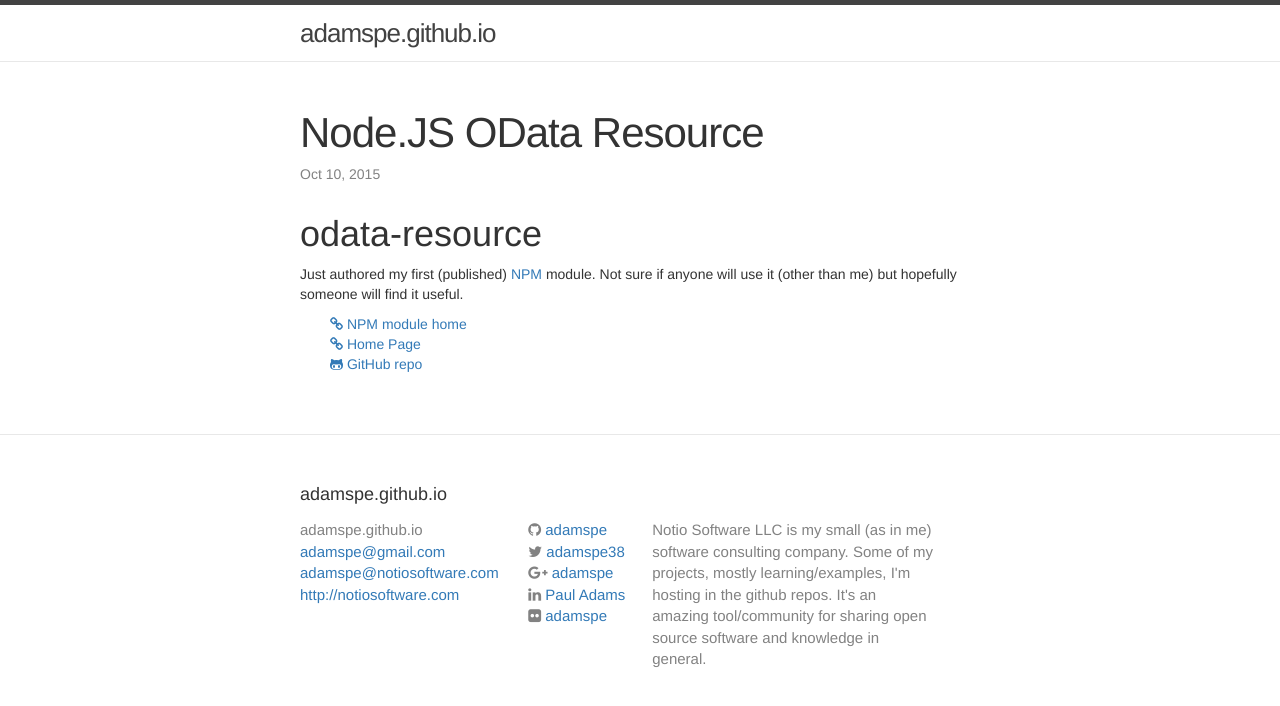
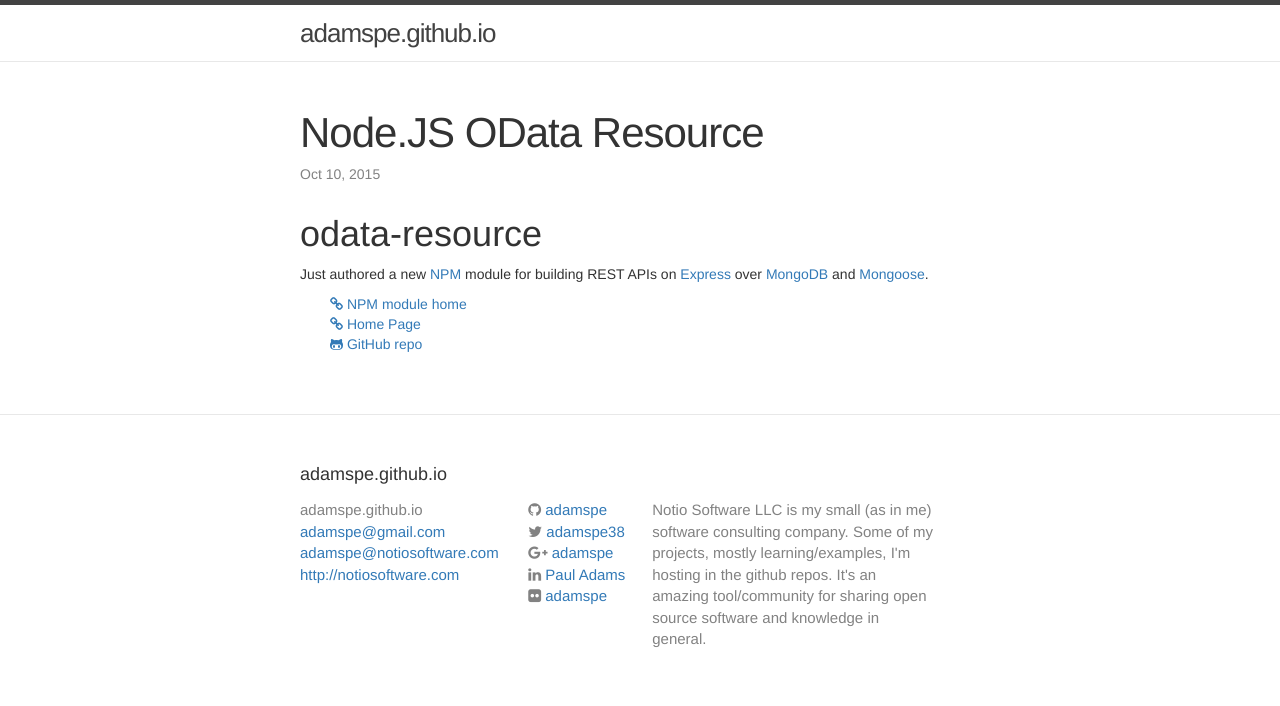
Before and after one commit to adamspe/adamspe.github.io, a Jekyll site: the page built from _posts/2015-10-10-odata-resource.markdown, in a window 1280 px wide. Shown: the top 706 px of the page. Built offline with Jekyll 4.4.1, drawn with Linux system fonts in a browser that asks for light colours; nearby versions of some CDN libraries.

Commit message:
update working in odata-resource post

```diff
--- a/_posts/2015-10-10-odata-resource.markdown
+++ b/_posts/2015-10-10-odata-resource.markdown
@@ -7,7 +7,7 @@ categories: nodejs mongodb mongoose express
 
 #odata-resource
 
-Just authored my first (published) [NPM](https://www.npmjs.com/) module.  Not sure if anyone will use it (other than me) but hopefully someone will find it useful.
+Just authored a new [NPM](https://www.npmjs.com/) module for building REST APIs on [Express](http://expressjs.com/) over [MongoDB](https://www.mongodb.com/) and [Mongoose](http://mongoosejs.com/).
 
 <ul class="list-unstyled">
     <li><a href="https://www.npmjs.com/package/odata-resource"><i class="fa fa-link"></i> NPM module home</a></li>
```
